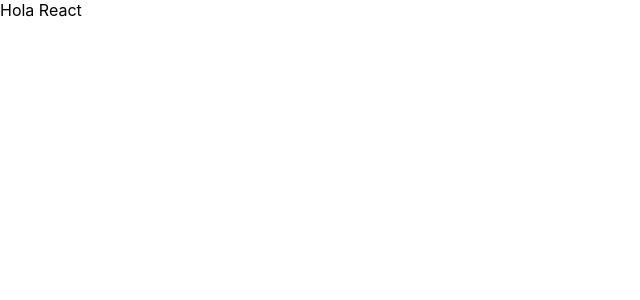
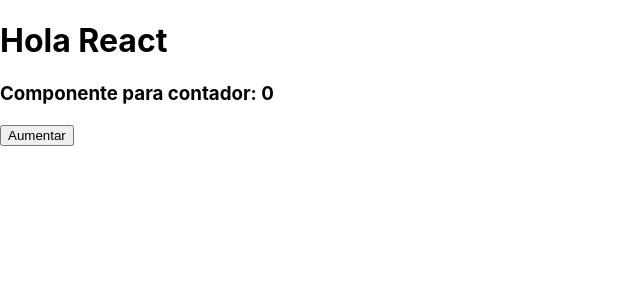
Before and after one commit to PieroSandro/pp_react_fundamentos, a React (Create React App) app: page / in a window 1280 px wide. Shown: the top 300 px of the page, without its empty margins (0-640 px from the left). Built offline with nearby package versions, Linux system fonts and the light colour scheme.

Commit message:
uso de hooks de estado (useState), componente html y logica

```diff
--- a/src/App.js
+++ b/src/App.js
@@ -1,8 +1,12 @@
+import React from 'react';
+import Counter from './componentes/Counter';
 
-function App() {
+//function App() {
+  const App =()=>{
   return (
     <div>
-      Hola React
+      <h1>Hola React</h1>
+      <Counter/>
     </div>
   );
 }
--- /dev/null
+++ b/src/componentes/Counter.js
@@ -0,0 +1,22 @@
+//uso de Hooks con useState
+//Fragment es para reemplazar 'divs' padres
+import React,{useState, Fragment} from 'react';
+
+const Counter = () => {
+
+    //con hooks, en la siguiente linea, tenemos un estado llamado 'contador' (que tendra un valor inicial) y 'setcontador' es el que lo modifica
+    const[contador,setContador]=useState(0);//0 es el valor inicial de 'contador'
+
+    const aumentar=()=>{
+        setContador(contador+1)
+    }
+
+    return (
+        <Fragment>
+        <h3>Componente para contador: {contador}</h3>
+        <button onClick={aumentar}>Aumentar</button>
+        </Fragment>
+     );
+}
+
+export default Counter;
```
Also changed, not shown: src/App.css (deleted, +0 -38 lines), src/logo.svg (deleted).
